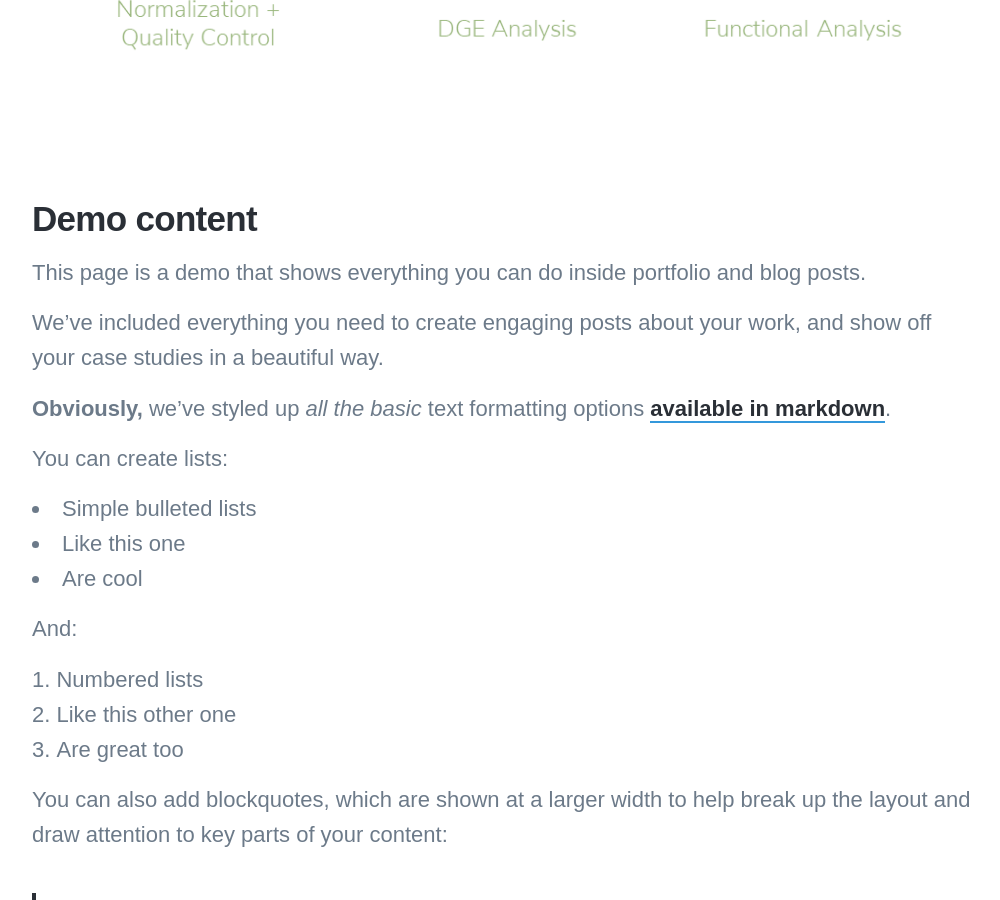
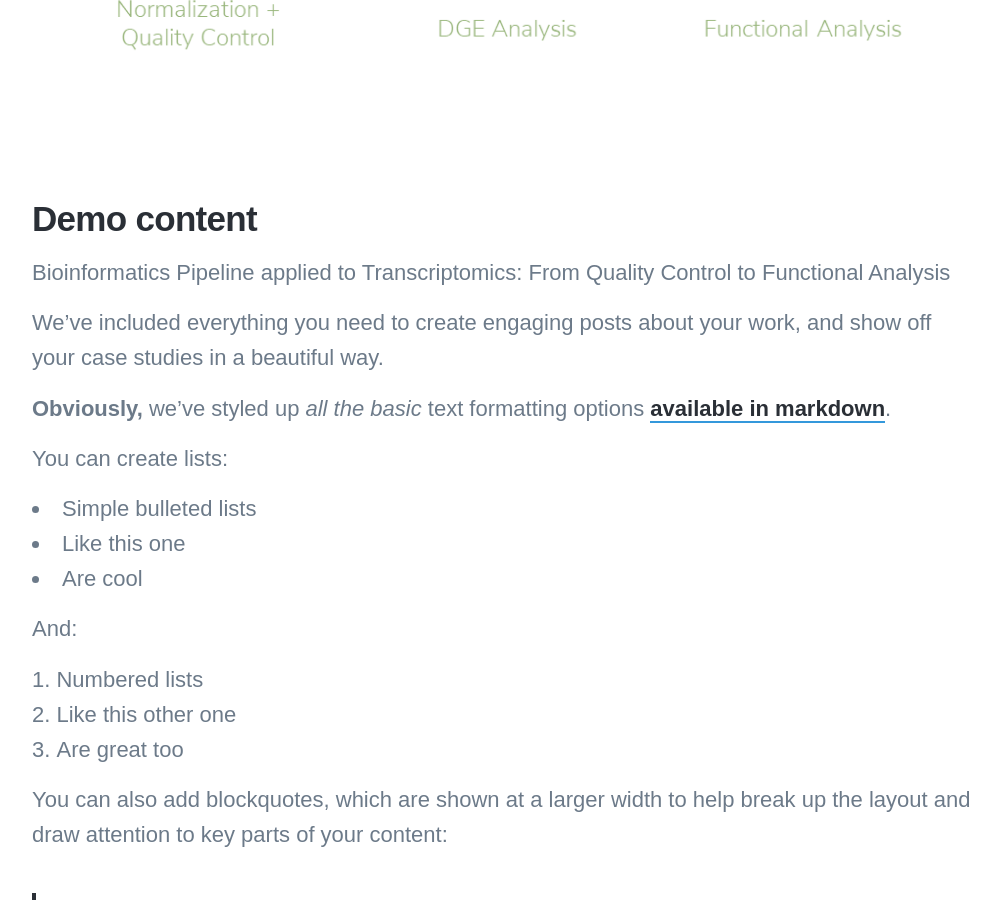
Before and after one commit to disha-22/disha-22.github.io, a Jekyll site: the page built from _projects/2018-06-30-demo-project.md, in a window 1280 px wide and 900 px high, scrolled down 973 px. Shown: the whole window, without its empty margins (138-1138 px from the left). Built offline with Jekyll 4.4.1, drawn with Linux system fonts in a browser that asks for light colours; nearby versions of some CDN libraries; some web fonts are replaced.

Commit message:
Update 2018-06-30-demo-project.md

```diff
--- a/_projects/2018-06-30-demo-project.md
+++ b/_projects/2018-06-30-demo-project.md
@@ -10,7 +10,7 @@ featured_image: '/images/demo/demo-square.jpg'
 
 ## Demo content
 
-This page is a demo that shows everything you can do inside portfolio and blog posts.
+Bioinformatics Pipeline applied to Transcriptomics: From Quality Control to Functional Analysis
 
 We've included everything you need to create engaging posts about your work, and show off your case studies in a beautiful way.
 
```
